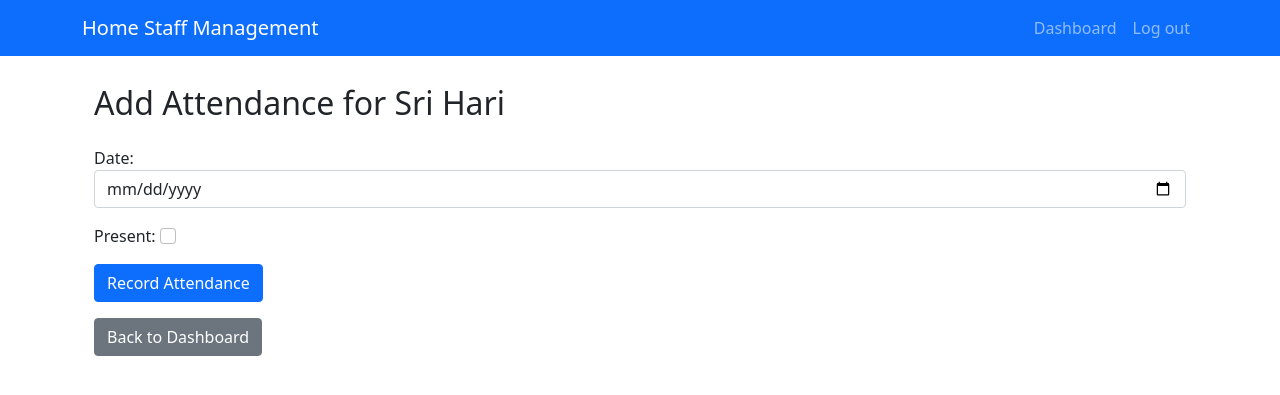
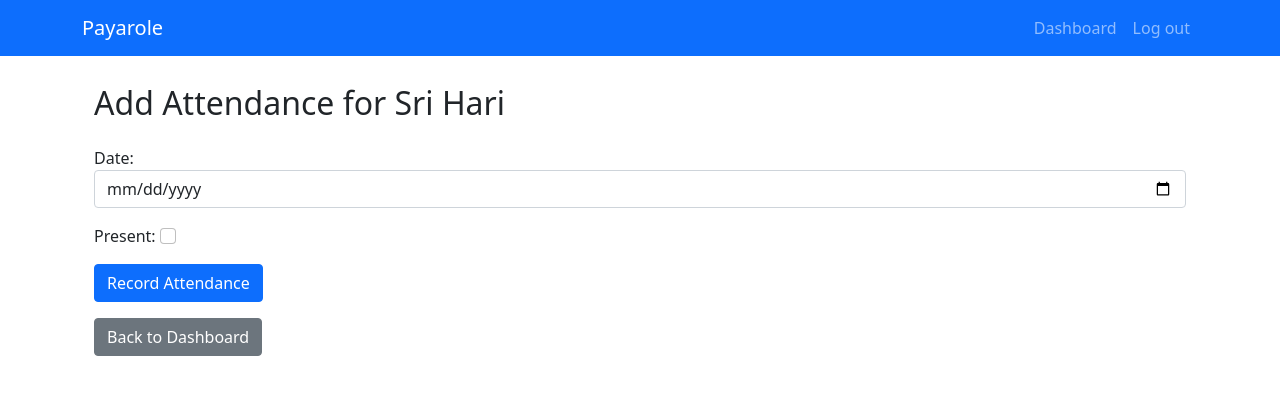
Before and after one commit to srivardhanrr/homestaff, a Django app: page /add_attendance/1/ in a window 1280 px wide. Shown: the top 395 px of the page. Run offline with Django 5.2, Linux system fonts and the light colour scheme; a user stored in the database is signed in; data comes from the database, SQL or seed files in the repository.

Commit message:
first commit

```diff
--- a/templates/base.html
+++ b/templates/base.html
@@ -3,7 +3,7 @@
 <head>
     <meta charset="UTF-8">
     <meta name="viewport" content="width=device-width, initial-scale=1.0">
-    <title>Home Staff Management</title>
+    <title>Pay a Role</title>
     <!-- Bootstrap CSS -->
     <link href="https://cdn.jsdelivr.net/npm/bootstrap@5.1.3/dist/css/bootstrap.min.css" rel="stylesheet">
     <!-- Custom CSS -->
@@ -14,7 +14,7 @@
 <body>
     <nav class="navbar navbar-expand-lg navbar-dark bg-primary fixed-top">
     <div class="container">
-        <a class="navbar-brand" href="{% url 'dashboard' %}">Home Staff Management</a>
+        <a class="navbar-brand" href="{% url 'dashboard' %}">Payarole</a>
         <button class="navbar-toggler" type="button" data-bs-toggle="collapse" data-bs-target="#navbarNav">
             <span class="navbar-toggler-icon"></span>
         </button>
```
